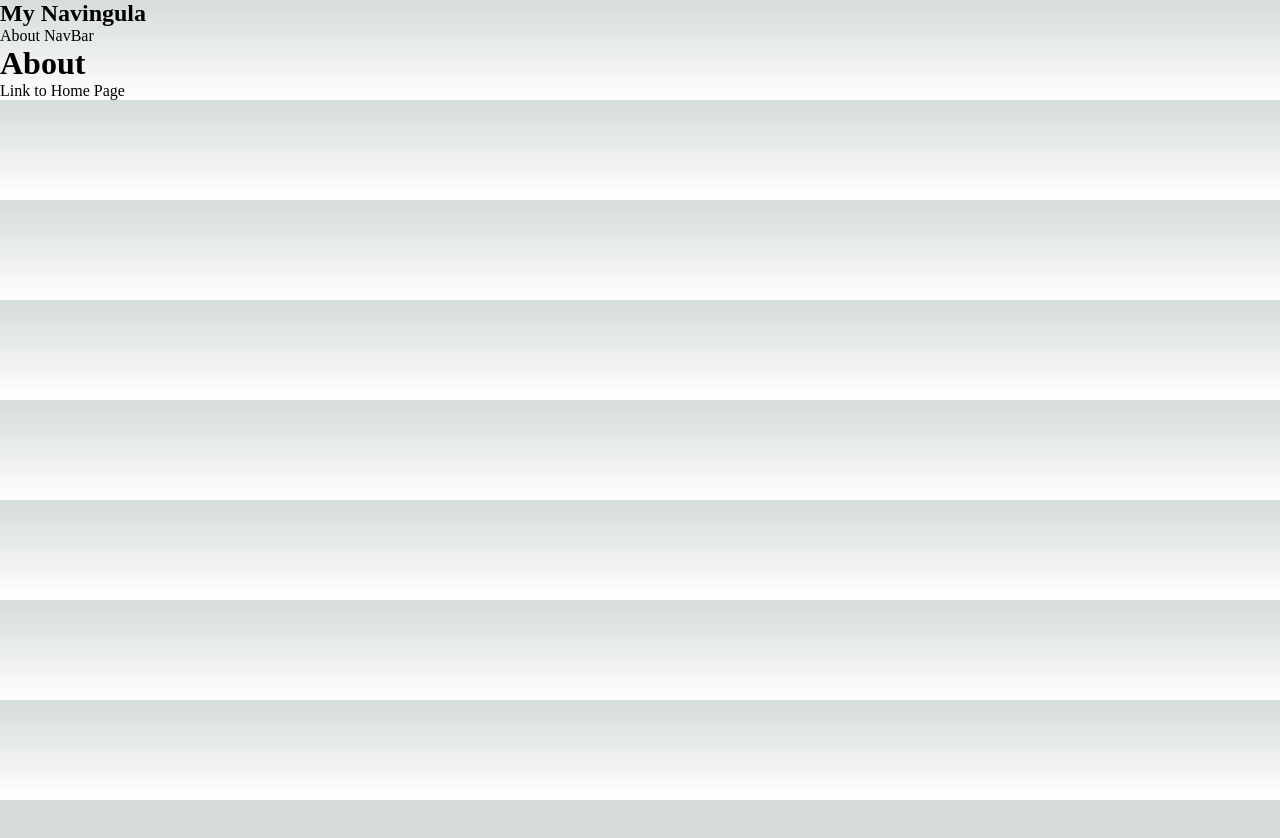
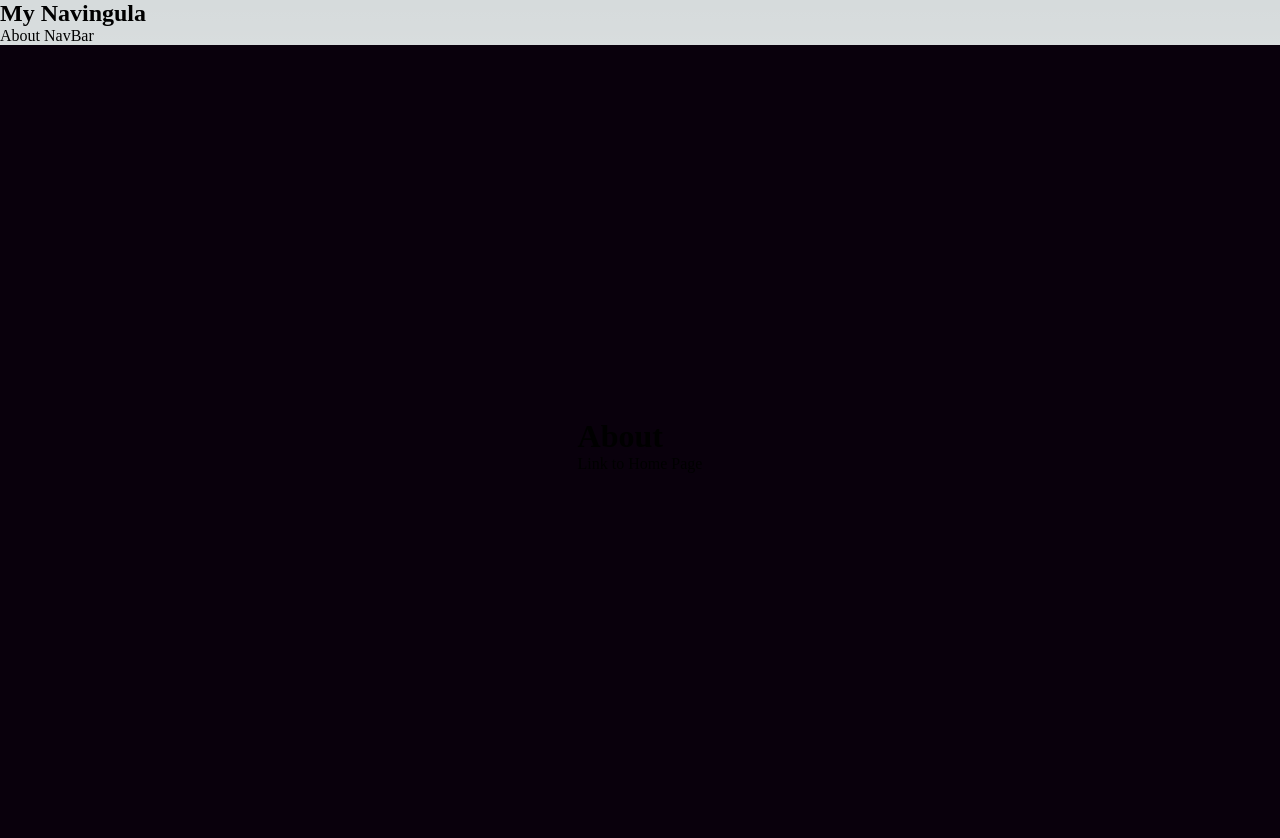
Before and after one commit to sniffowomo/sn-weibz-1, a Next.js app in the folder 1w/t1/: page /about in a window 1280 px wide. Shown: the top 838 px of the page. Before the commit the page ends 800 px from the top, so only its background shows below. Built offline with nearby package versions, Linux system fonts and the light colour scheme.

Commit message:
🎇:w1:p1

```diff
--- a/1w/t1/app/about/layout.tsx
+++ b/1w/t1/app/about/layout.tsx
@@ -1,4 +1,5 @@
 import React from "react";
+import styles from "./styles.module.css";
 
 export default function RootLayout({
   children,
@@ -8,7 +9,7 @@
   return (
     <>
       <nav>About NavBar</nav>
-      <main>{children}</main>
+      <main className={styles.main}>{children}</main>
     </>
   );
 }
--- /dev/null
+++ b/1w/t1/app/about/styles.module.css
@@ -0,0 +1,6 @@
+.main {
+    min-height: 100vh;
+    display: grid;
+    place-content: center;
+    background-color: #09000c;
+}
```
